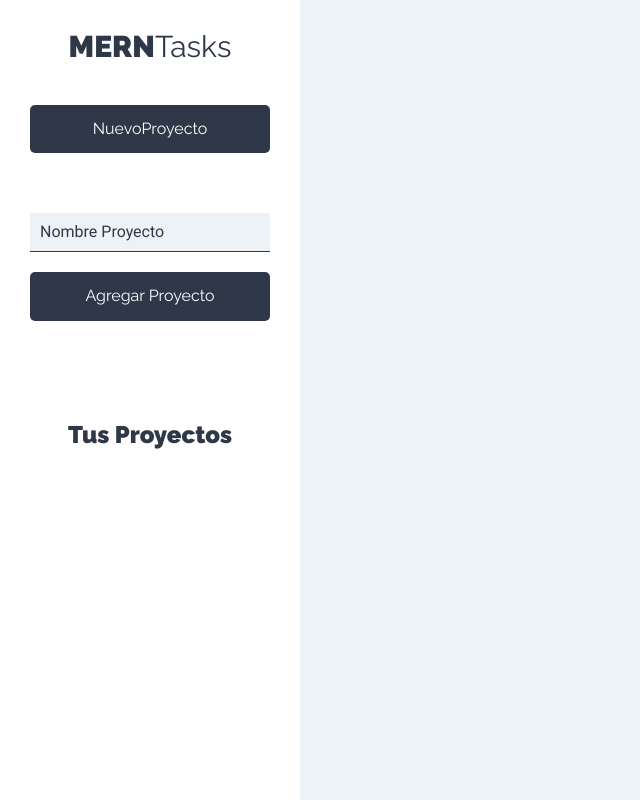
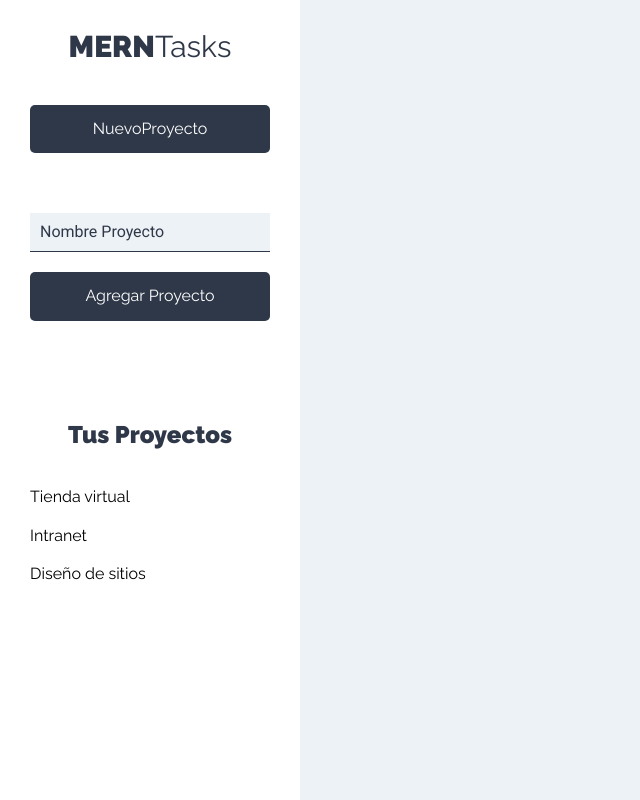
Before and after one commit to musiciancoder/MERNCLIENTE, a React (Create React App) app: page /proyectos in a window 1280 px wide. Shown: the whole page, without its empty margins (0-640 px from the left). Built offline with nearby package versions, Linux system fonts and the light colour scheme.

Commit message:
195. Listando los Proyectos Creados

```diff
--- a/src/components/layout/Sidebar.js
+++ b/src/components/layout/Sidebar.js
@@ -1,5 +1,6 @@
 import React from 'react';
 import NuevoProyecto from "../proyectos/NuevoProyecto";
+import ListadoProyectos from "../proyectos/ListadoProyectos";
 
 const Sidebar = () => {
     return(
@@ -10,6 +11,9 @@
 
             <div className="proyectos">
                 <h2>Tus Proyectos</h2>
+
+                <ListadoProyectos/>
+
             </div>
 
         </aside>
--- /dev/null
+++ b/src/components/proyectos/ListadoProyectos.js
@@ -0,0 +1,26 @@
+import React from 'react';
+import Proyecto from "./Proyecto";
+
+const ListadoProyectos = () => {
+
+
+        const proyectos = [
+                {nombre: 'Tienda virtual'},
+                {nombre: 'Intranet'},
+                {nombre: 'Diseño de sitios'}
+            ];
+
+    return(
+
+        <ul className="listado-proyectos">
+        {proyectos.map(proyecto => (
+                    <Proyecto
+                        proyecto={proyecto}
+            />
+                ) )}
+        </ul>
+
+    );
+}
+
+export default ListadoProyectos;
--- /dev/null
+++ b/src/components/proyectos/Proyecto.js
@@ -0,0 +1,15 @@
+import React from 'react';
+
+const Proyecto = ({proyecto}) => {
+    return(
+        <li>
+            <button
+                type="button"
+                className="btn btn-blank">
+                {proyecto.nombre}
+            </button>
+        </li>
+    );
+}
+
+export default Proyecto;
```
